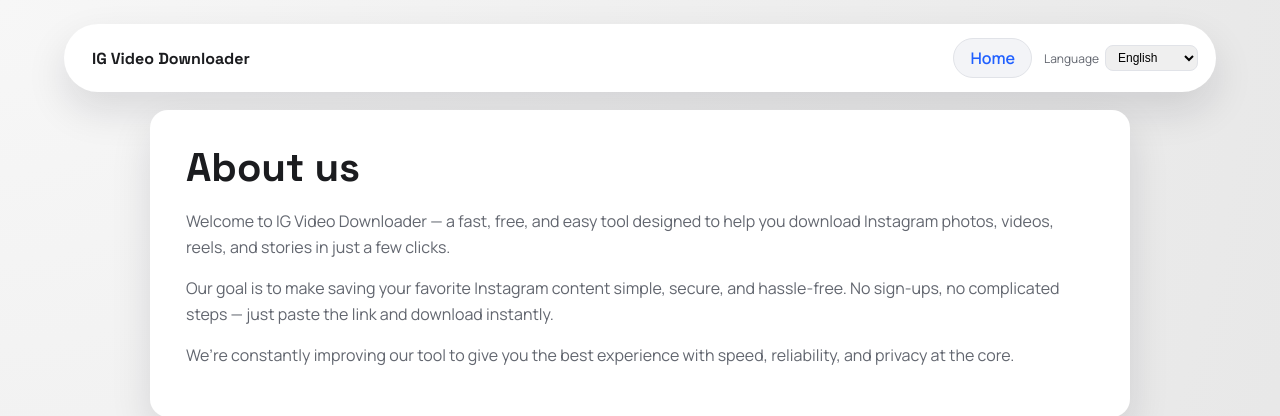
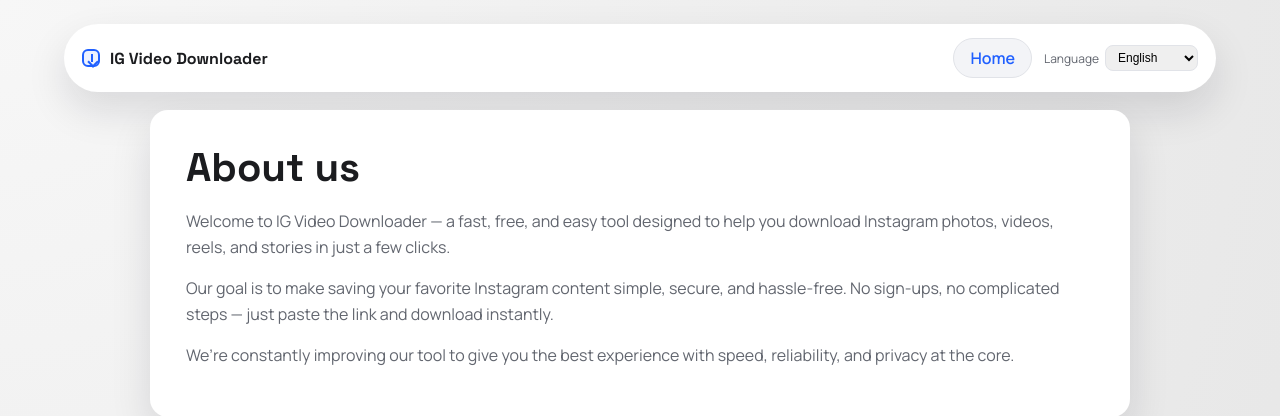
Before and after one commit to pankajvermatechtouch-a11y/web, a Flask app: page /1/about in a window 1280 px wide. Shown: the top 416 px of the page. Run offline with Flask 3, Linux system fonts and the light colour scheme; some libraries are stand-ins or nearby versions.

Commit message:
Update style.css

```diff
--- a/static/style.css
+++ b/static/style.css
@@ -57,11 +57,36 @@ body {
   font-family: "Space Grotesk", "Manrope", sans-serif;
 }
 
-.brand-dot {
-  width: 16px;
-  height: 16px;
-  border-radius: 50%;
-  background: linear-gradient(135deg, #ff5f6d, #ffc371);
+.brand-icon {
+  width: 18px;
+  height: 18px;
+  border-radius: 6px;
+  background: #eef2ff;
+  border: 2px solid var(--accent);
+  position: relative;
+  display: inline-flex;
+}
+
+.brand-icon::before {
+  content: "";
+  position: absolute;
+  left: 7px;
+  top: 3px;
+  width: 2px;
+  height: 8px;
+  background: var(--accent);
+}
+
+.brand-icon::after {
+  content: "";
+  position: absolute;
+  left: 5px;
+  top: 7px;
+  width: 6px;
+  height: 6px;
+  border-right: 2px solid var(--accent);
+  border-bottom: 2px solid var(--accent);
+  transform: rotate(45deg);
 }
 
 .platforms {
```
